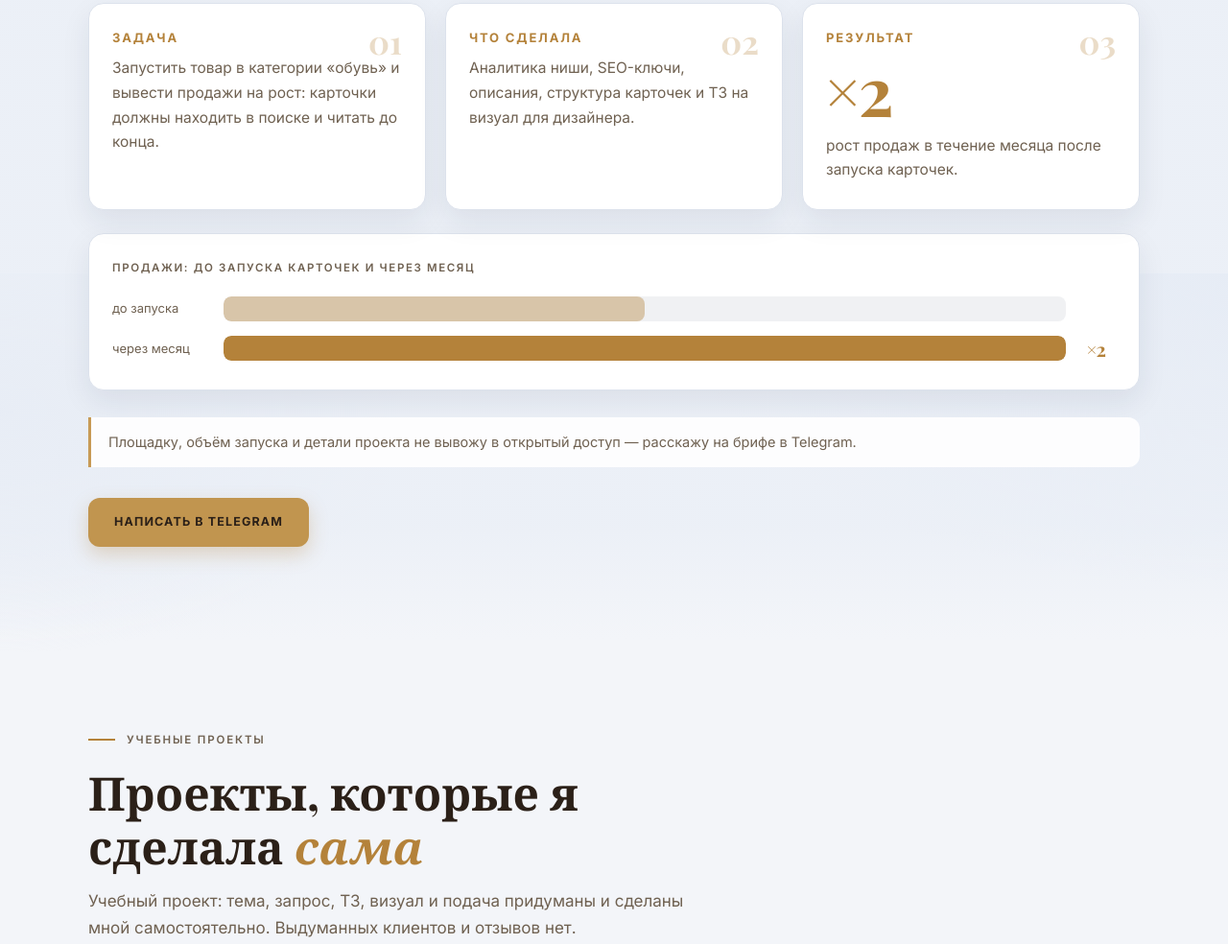
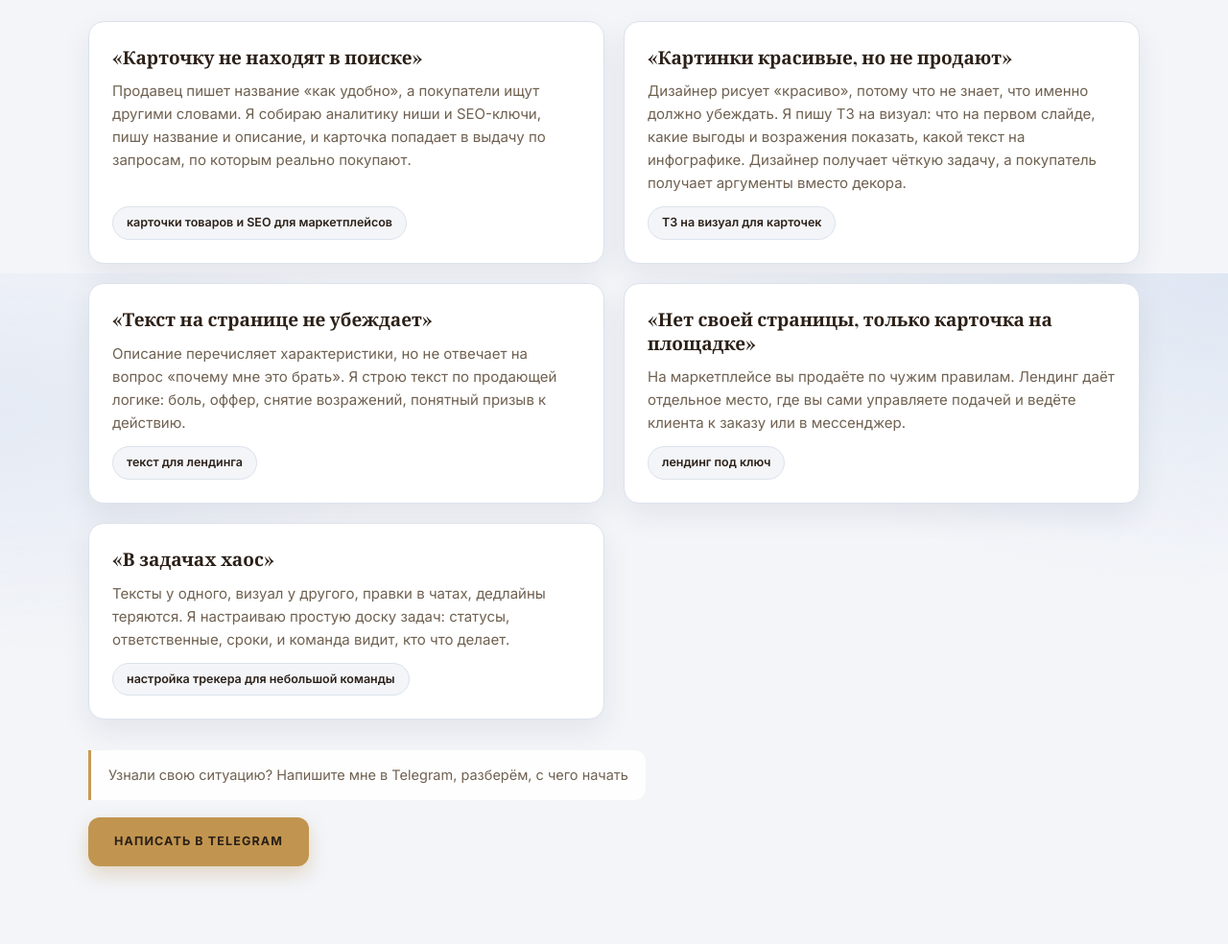
Before and after one commit to mmproskunova-byte/Site_MP, a plain HTML site: page index.html in a window 1280 px wide. Shown: the part 2915-3899 px from the top of the page at 96% size. Drawn offline with nearby package versions, Linux system fonts and the light colour scheme; a web font is replaced by a local one.

Commit message:
Add files via upload

```diff
--- a/index.html
+++ b/index.html
@@ -252,6 +252,53 @@
         <p class="section__note reveal">Оценку по часам назову после брифа, до начала работы.</p>
 
         <div class="section__cta reveal">
+          <a class="btn btn--primary" href="#" data-contact="telegram">Написать в Telegram</a>
+        </div>
+      </div>
+    </section>
+
+    <!-- ============ 3.1. Знакомо? Что мешает продавать ============ -->
+    <section class="section" id="familiar">
+      <div class="container">
+        <header class="section__head reveal">
+          <h2 class="section__title">Знакомо? <em>Вот что обычно мешает продавать</em></h2>
+          <p class="section__lead">Товар хороший, карточка заполнена, а заказов мало. Обычно дело не в товаре, а в том, что у карточки нет инструментов, чтобы её находили и выбирали. Вот что я для этого делаю.</p>
+        </header>
+
+        <div class="pains">
+          <article class="pain reveal">
+            <p class="pain__quote">«Карточку не находят в поиске»</p>
+            <p class="pain__text">Продавец пишет название «как удобно», а покупатели ищут другими словами. Я собираю аналитику ниши и SEO-ключи, пишу название и описание, и карточка попадает в выдачу по запросам, по которым реально покупают.</p>
+            <a class="pain__tag" href="#services">карточки товаров и SEO для маркетплейсов</a>
+          </article>
+
+          <article class="pain reveal">
+            <p class="pain__quote">«Картинки красивые, но не продают»</p>
+            <p class="pain__text">Дизайнер рисует «красиво», потому что не знает, что именно должно убеждать. Я пишу ТЗ на визуал: что на первом слайде, какие выгоды и возражения показать, какой текст на инфографике. Дизайнер получает чёткую задачу, а покупатель получает аргументы вместо декора.</p>
+            <a class="pain__tag" href="#services">ТЗ на визуал для карточек</a>
+          </article>
+
+          <article class="pain reveal">
+            <p class="pain__quote">«Текст на странице не убеждает»</p>
+            <p class="pain__text">Описание перечисляет характеристики, но не отвечает на вопрос «почему мне это брать». Я строю текст по продающей логике: боль, оффер, снятие возражений, понятный призыв к действию.</p>
+            <a class="pain__tag" href="#services">текст для лендинга</a>
+          </article>
+
+          <article class="pain reveal">
+            <p class="pain__quote">«Нет своей страницы, только карточка на площадке»</p>
+            <p class="pain__text">На маркетплейсе вы продаёте по чужим правилам. Лендинг даёт отдельное место, где вы сами управляете подачей и ведёте клиента к заказу или в мессенджер.</p>
+            <a class="pain__tag" href="#services">лендинг под ключ</a>
+          </article>
+
+          <article class="pain reveal">
+            <p class="pain__quote">«В задачах хаос»</p>
+            <p class="pain__text">Тексты у одного, визуал у другого, правки в чатах, дедлайны теряются. Я настраиваю простую доску задач: статусы, ответственные, сроки, и команда видит, кто что делает.</p>
+            <a class="pain__tag" href="#services">настройка трекера для небольшой команды</a>
+          </article>
+        </div>
+
+        <div class="section__cta pains__cta reveal">
+          <p class="section__note">Узнали свою ситуацию? Напишите мне в Telegram, разберём, с чего начать</p>
           <a class="btn btn--primary" href="#" data-contact="telegram">Написать в Telegram</a>
         </div>
       </div>
--- a/styles.css
+++ b/styles.css
@@ -614,6 +614,71 @@ a { color: var(--gold); }
   color: var(--ink-soft);
 }
 
+/* ---------- Знакомо? Что мешает продавать ---------- */
+
+.pains {
+  display: grid;
+  grid-template-columns: 1fr;
+  gap: 20px;
+}
+
+.pain {
+  display: flex;
+  flex-direction: column;
+  gap: 12px;
+  padding: 24px;
+  background: var(--card);
+  border: 1px solid var(--line);
+  border-radius: var(--radius);
+  box-shadow: var(--shadow);
+  transition: transform 0.25s ease, box-shadow 0.25s ease;
+}
+
+.pain:hover { transform: translateY(-4px); box-shadow: var(--shadow-hover); }
+
+.pain__quote {
+  margin: 0;
+  font-family: var(--font-display);
+  font-size: 19px;
+  font-weight: 700;
+  line-height: 1.3;
+  color: var(--ink);
+}
+
+.pain__text {
+  margin: 0;
+  flex-grow: 1;
+  font-size: 15px;
+  line-height: 1.6;
+  color: var(--ink-soft);
+}
+
+.pain__tag {
+  align-self: flex-start;
+  display: inline-flex;
+  align-items: center;
+  padding: 6px 14px;
+  border: 1px solid var(--line);
+  border-radius: 999px;
+  background: var(--bg);
+  color: var(--ink);
+  font-size: 12.5px;
+  font-weight: 600;
+  text-decoration: none;
+  transition: border-color 0.2s ease;
+}
+
+.pain__tag:hover { border-color: var(--gold); }
+
+.pains__cta {
+  display: flex;
+  flex-direction: column;
+  align-items: flex-start;
+  gap: 18px;
+}
+
+.pains__cta .section__note { margin-top: 0; }
+
 /* ---------- Кейс ---------- */
 
 .case {
@@ -1106,6 +1171,7 @@ a { color: var(--gold); }
 
 @media (min-width: 640px) {
   .cards { grid-template-columns: repeat(2, minmax(0, 1fr)); }
+  .pains { grid-template-columns: repeat(2, minmax(0, 1fr)); }
   .case { grid-template-columns: repeat(3, minmax(0, 1fr)); }
   .steps { grid-template-columns: repeat(2, minmax(0, 1fr)); }
   .cta-final__actions { flex-direction: row; justify-content: center; }
```
Also changed, not shown: 404.html (added, +84 -0 lines), favicon.svg (added).
